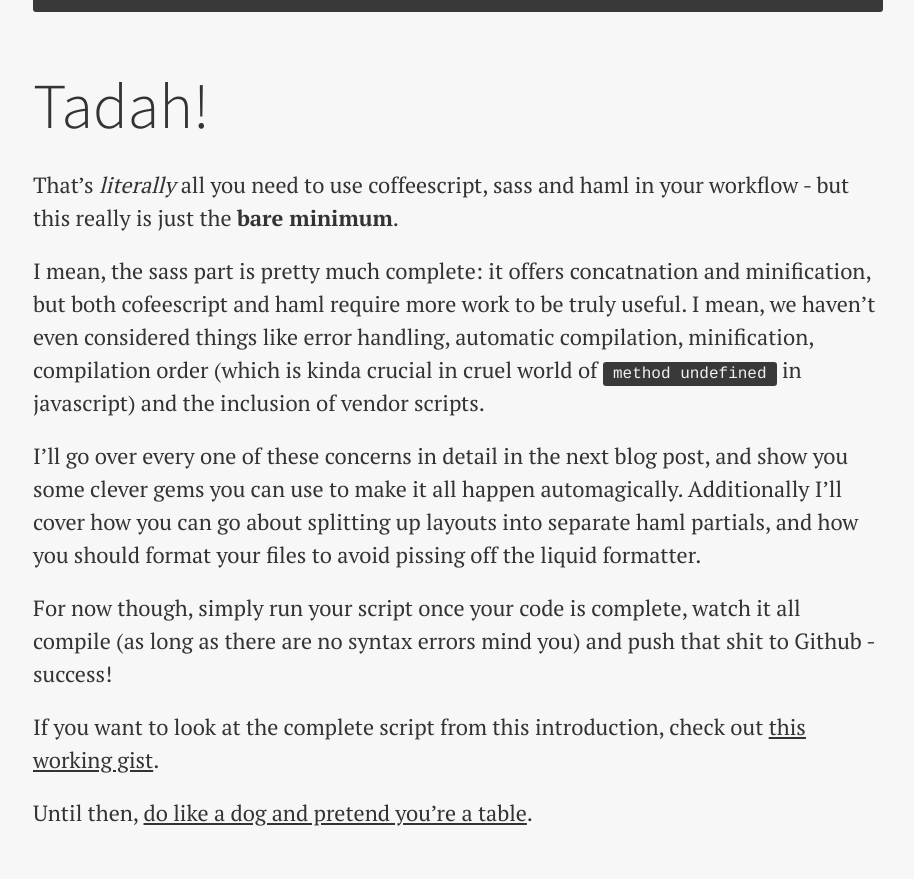
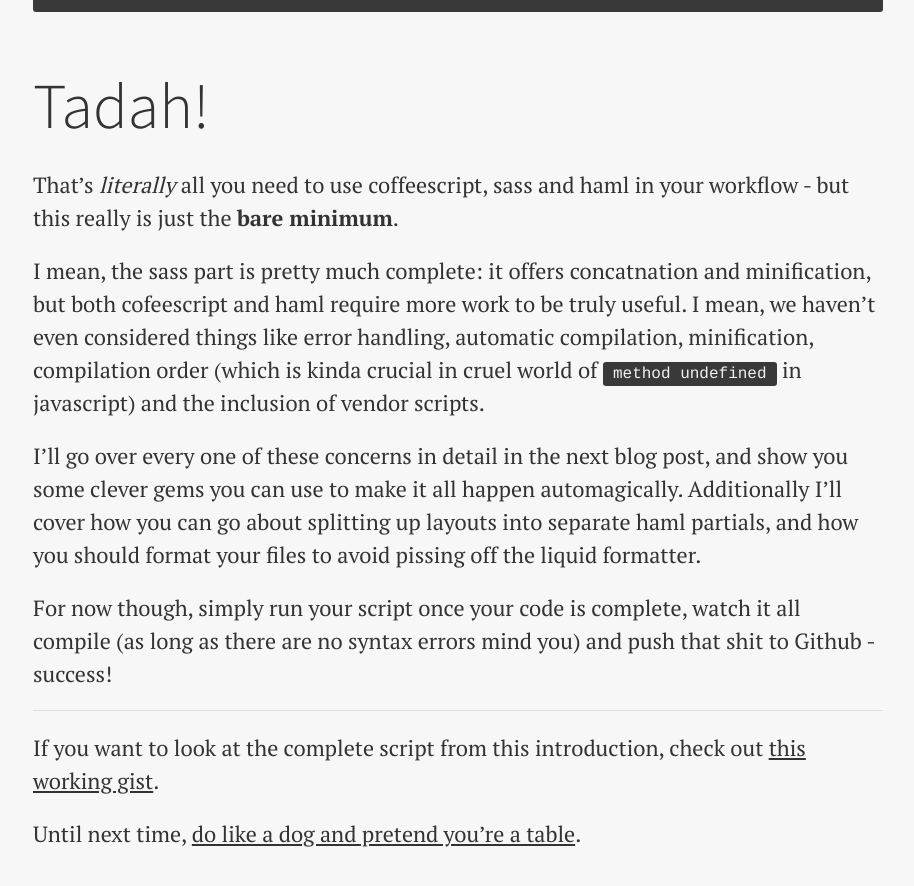
Before and after one commit to nicohvi/nicohvi.github.io, a Jekyll site: the page built from _posts/2014-11-10-DIY-sprockets.md, in a window 1280 px wide and 900 px high, scrolled down 5415 px. Shown: the top 886 px of the window, without its empty margins (182-1096 px from the left). Built offline with Jekyll 4.4.1, drawn with Linux system fonts in a browser that asks for light colours; nearby versions of some CDN libraries; Markdown is read by kramdown in place of the engine named in the settings.

Commit message:
HRs are the tits

```diff
--- a/_posts/2014-11-10-DIY-sprockets.md
+++ b/_posts/2014-11-10-DIY-sprockets.md
@@ -132,6 +132,8 @@ I'll go over every one of these concerns in detail in the next blog post, and sh
 
 For now though, simply run your script once your code is complete, watch it all compile (as long as there are no syntax errors mind you) and push that shit to Github - success!
 
+---
+
 If you want to look at the complete script from this introduction, check out [this working gist](https://gist.github.com/nicohvi/ede1afbfb964d80723e4).
 
-Until then, [do like a dog and pretend you're a table](http://i.imgur.com/fprOm49.gifv).
+Until next time, [do like a dog and pretend you're a table](http://i.imgur.com/fprOm49.gifv).
```
